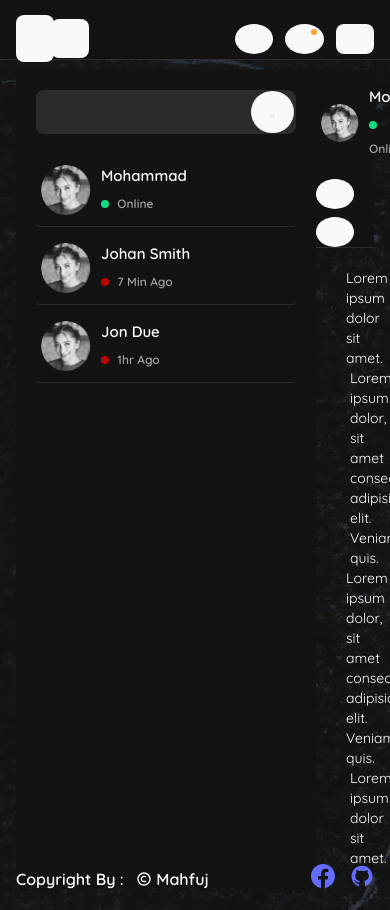
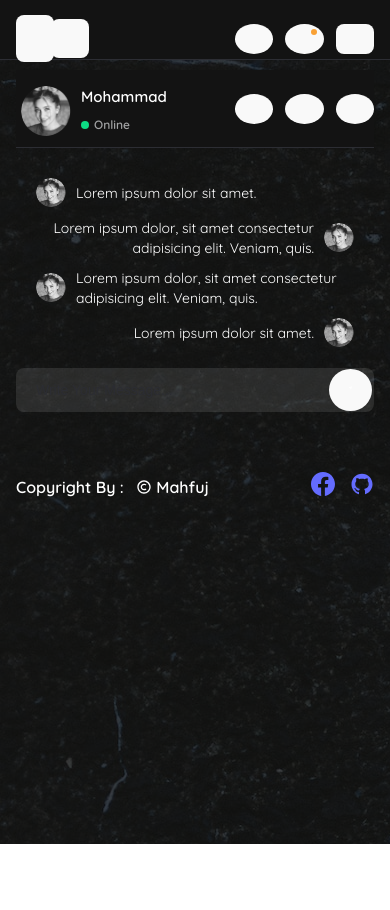
Before and after one commit to mahfuj890/NFT-Dashboard-React, a React (Vite) app: page /inbox in a window 390 px wide. After the commit the page ends 844 px from the top, so only its background shows below. Built offline with nearby package versions, Linux system fonts and the light colour scheme.

Commit message:
message ui

```diff
--- a/src/Components/Form/SearchBox.jsx
+++ b/src/Components/Form/SearchBox.jsx
@@ -7,6 +7,7 @@ function SearchBox({
   inputType,
   placeholderText,
   searchBtn,
+  submitIcon,
   handleChange,
   handleSubmit,
   inputValue,
@@ -25,7 +26,8 @@ function SearchBox({
       />
       {searchBtn && (
         <button type="submit" className="search_btn">
-          <img src={searchIcon} alt="search" />
+        {submitIcon ? submitIcon :   <img src={searchIcon} alt="search" />}
+
         </button>
       )}
     </form>
@@ -35,6 +37,7 @@ SearchBox.defaultProps = {
   inputType: "text",
   placeholderText: "search",
   searchBtn: true,
+  submitIcon: false,
 };
 SearchBox.propTypes = {
   inputType: PropTypes.string,
--- a/src/Hooks/OutSideDetectHook.jsx
+++ b/src/Hooks/OutSideDetectHook.jsx
@@ -19,7 +19,7 @@ function OutSideDetectHook({ outsideHooks, children }) {
   if (!children) {
     return null;
   }
-  return <div ref={innerAreaRef}>{children}</div>;
+  return <div ref={innerAreaRef} style={{height:"100%"}}>{children}</div>;
 }
 
 export default OutSideDetectHook;
--- a/src/Pages/Inbox.jsx
+++ b/src/Pages/Inbox.jsx
@@ -3,7 +3,9 @@ import { Link } from "react-router-dom";
 import SearchBox from "../Components/Form/SearchBox";
 import MessageData from "../Data/MessageData";
 import { IoIosCall } from "react-icons/io";
+import { RiSendPlaneFill, RiMenu3Line } from "react-icons/ri";
 import { BsFillInfoCircleFill } from "react-icons/bs";
+import OutSideDetectHook from "../Hooks/OutSideDetectHook";
 
 function Inbox() {
   const [messageText, setMessageText] = useState({
@@ -39,10 +41,17 @@ function Inbox() {
       },
     ],
   });
+  const [message, setMessage] = useState(false);
   return (
     <section className="inbox_wrapper">
       <div className="inbox_grid">
-        <div className="inbox_user_name_area">
+        {
+          <OutSideDetectHook outsideHooks={() => setMessage(false)}>
+            <div
+              className={`inbox_user_name_area ${
+                message ? "message_active" : ""
+              }`}
+            >
               <SearchBox />
               <div className="user_list_area">
                 {MessageData.map((item) => {
@@ -69,6 +78,8 @@ function Inbox() {
                 })}
               </div>
             </div>
+          </OutSideDetectHook>
+        }
         <div className="inbox_message_chat_wrapper">
           <div className="user_header_area d-flex-between g-sm">
             <div className="user_list_grid">
@@ -92,6 +103,11 @@ function Inbox() {
               <button type="button">
                 {<BsFillInfoCircleFill size={18} />}
               </button>
+              {window.innerWidth <= 767 && (
+                <button type="button" onClick={() => setMessage(true)}>
+                  {<RiMenu3Line size={18} />}
+                </button>
+              )}
             </div>
           </div>
           <div className="message_body_area">
@@ -115,6 +131,12 @@ function Inbox() {
               );
             })}
           </div>
+          <div className="message_type_area">
+            <SearchBox
+              submitIcon={<RiSendPlaneFill size={18} />}
+              placeholderText="Write Your Message..."
+            />
+          </div>
         </div>
       </div>
     </section>
--- a/src/assets/sass/pages/_message.scss
+++ b/src/assets/sass/pages/_message.scss
@@ -5,12 +5,26 @@
     align-items: start;
     gap: 30px 0px;
     height: calc(100vh - 110px);
+    @include max-media-width(767) {
+      display: inline;
+    }
   }
   .inbox_user_name_area {
     padding: 20px;
     height: 100%;
     background-color: $black-color-13;
     @include customScrollbarInner2();
+    @include max-media-width(767) {
+      position: fixed;
+      top: 0;
+      left: -100%;
+      height: 100vh;
+      width: 300px;
+      z-index: 1000;
+      &.message_active {
+        left: 0;
+      }
+    }
   }
   .user_list_area {
     margin-top: 20px;
@@ -103,9 +117,15 @@
       }
     }
   }
+  .inbox_message_chat_wrapper {
+    height: 100%;
+  }
   .message_body_area {
     padding: 20px;
+    height: calc(100% - 120px);
+    @include customScrollbarInner2();
   }
+
   .message_item_inner {
     display: grid;
     grid-template-columns: minmax(0, 30px) repeat(1, minmax(0, 1fr));
@@ -129,6 +149,10 @@
     grid-template-columns: repeat(2, minmax(0, 1fr));
     align-items: start;
     gap: 10px;
+    @include max-media-width(767) {
+      grid-template-columns: repeat(1, minmax(0, 1fr));
+      margin-top: 10px;
+    }
     p {
       font-size: 14px;
       line-height: 20px;
--- a/src/assets/sass/style.css
+++ b/src/assets/sass/style.css
@@ -911,6 +911,12 @@
   gap: 30px 0px;
   height: calc(100vh - 110px);
 }
+@media all and (max-width: 767px) {
+  .inbox_wrapper .inbox_grid {
+    transition: 0.5s;
+    display: inline;
+  }
+}
 .inbox_wrapper .inbox_user_name_area {
   padding: 20px;
   height: 100%;
@@ -937,6 +943,20 @@
   background: #6E6BFF;
   cursor: -webkit-grab;
   cursor: grab;
+}
+@media all and (max-width: 767px) {
+  .inbox_wrapper .inbox_user_name_area {
+    transition: 0.5s;
+    position: fixed;
+    top: 0;
+    left: -100%;
+    height: 100vh;
+    width: 300px;
+    z-index: 1000;
+  }
+  .inbox_wrapper .inbox_user_name_area.message_active {
+    left: 0;
+  }
 }
 .inbox_wrapper .user_list_area {
   margin-top: 20px;
@@ -1037,8 +1057,34 @@
 .inbox_wrapper .chat_btn_area button:hover {
   background-color: #A2A3A4;
 }
+.inbox_wrapper .inbox_message_chat_wrapper {
+  height: 100%;
+}
 .inbox_wrapper .message_body_area {
   padding: 20px;
+  height: calc(100% - 120px);
+  overflow: auto;
+  /* width */
+  /* Track */
+  /* Handle */
+  /* Handle on hover */
+}
+.inbox_wrapper .message_body_area::-webkit-scrollbar {
+  width: 5px;
+  height: 5px;
+}
+.inbox_wrapper .message_body_area::-webkit-scrollbar-track {
+  background: rgba(110, 107, 255, 0.5);
+  border-radius: 5px;
+}
+.inbox_wrapper .message_body_area::-webkit-scrollbar-thumb {
+  background: linear-gradient(65.58deg, rgba(0, 66, 255, 0.5) -11.84%, rgba(235, 0, 27, 0.5) 98.75%);
+  border-radius: 5px;
+}
+.inbox_wrapper .message_body_area::-webkit-scrollbar-thumb:hover {
+  background: #6E6BFF;
+  cursor: -webkit-grab;
+  cursor: grab;
 }
 .inbox_wrapper .message_item_inner {
   display: grid;
@@ -1063,6 +1109,13 @@
   grid-template-columns: repeat(2, minmax(0, 1fr));
   align-items: start;
   gap: 10px;
+}
+@media all and (max-width: 767px) {
+  .inbox_wrapper .message_item {
+    transition: 0.5s;
+    grid-template-columns: repeat(1, minmax(0, 1fr));
+    margin-top: 10px;
+  }
 }
 .inbox_wrapper .message_item p {
   font-size: 14px;
```
Also changed, not shown: 1 other file (tests, documents, lock files or other folders). Lines whose indentation alone changed are shown as unchanged.
